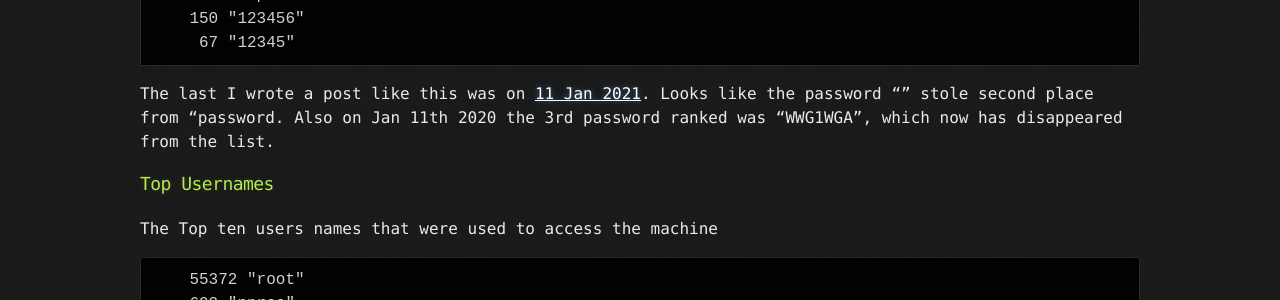
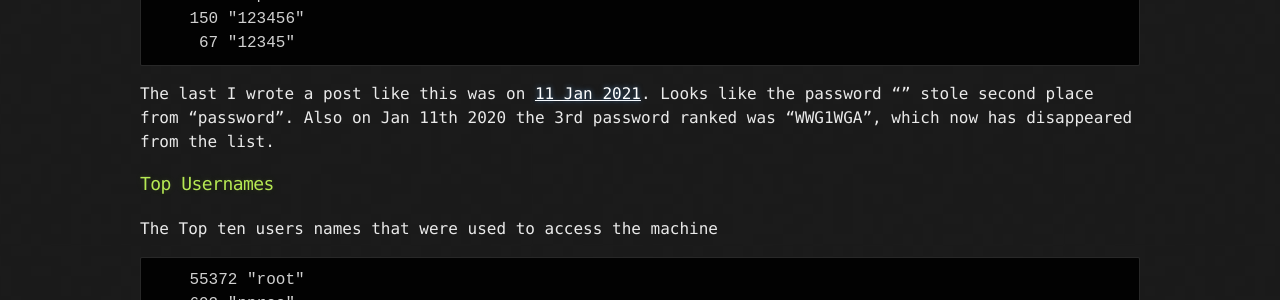
Before and after one commit to Michael-Meade/MinerFind, a Jekyll site: the page built from _posts/2021-4-2-Analyzing-Honey-Pot-data.md, in a window 1280 px wide. Shown: the part 819-1119 px from the top of the page. Built offline with Jekyll 4.4.1, drawn with Linux system fonts in a browser that asks for light colours; our own code applies the rules of GitHub Pages for plain Markdown files; the repository's description, which GitHub fills in, is left out.

````diff
--- a/_posts/2021-4-2-Analyzing-Honey-Pot-data.md
+++ b/_posts/2021-4-2-Analyzing-Honey-Pot-data.md
@@ -22,7 +22,7 @@ The Top passwords that attackers used to gain access to the honey pot.
     150 "123456"
      67 "12345"
 ```
-The last I wrote a post like this was on  <a href="https://michael-meade.github.io/2021/01/11/Cowrie-Logs.html">11 Jan 2021</a>. Looks like the password "" stole second place from "password. Also on Jan 11th 2020 the 3rd password ranked was "WWG1WGA", which now has disappeared from the list.
+The last I wrote a post like this was on  <a href="https://michael-meade.github.io/2021/01/11/Cowrie-Logs.html">11 Jan 2021</a>. Looks like the password "" stole second place from "password". Also on Jan 11th 2020 the 3rd password ranked was "WWG1WGA", which now has disappeared from the list.
 
 ### Top Usernames
 The Top ten users names that were used to access the machine
````
